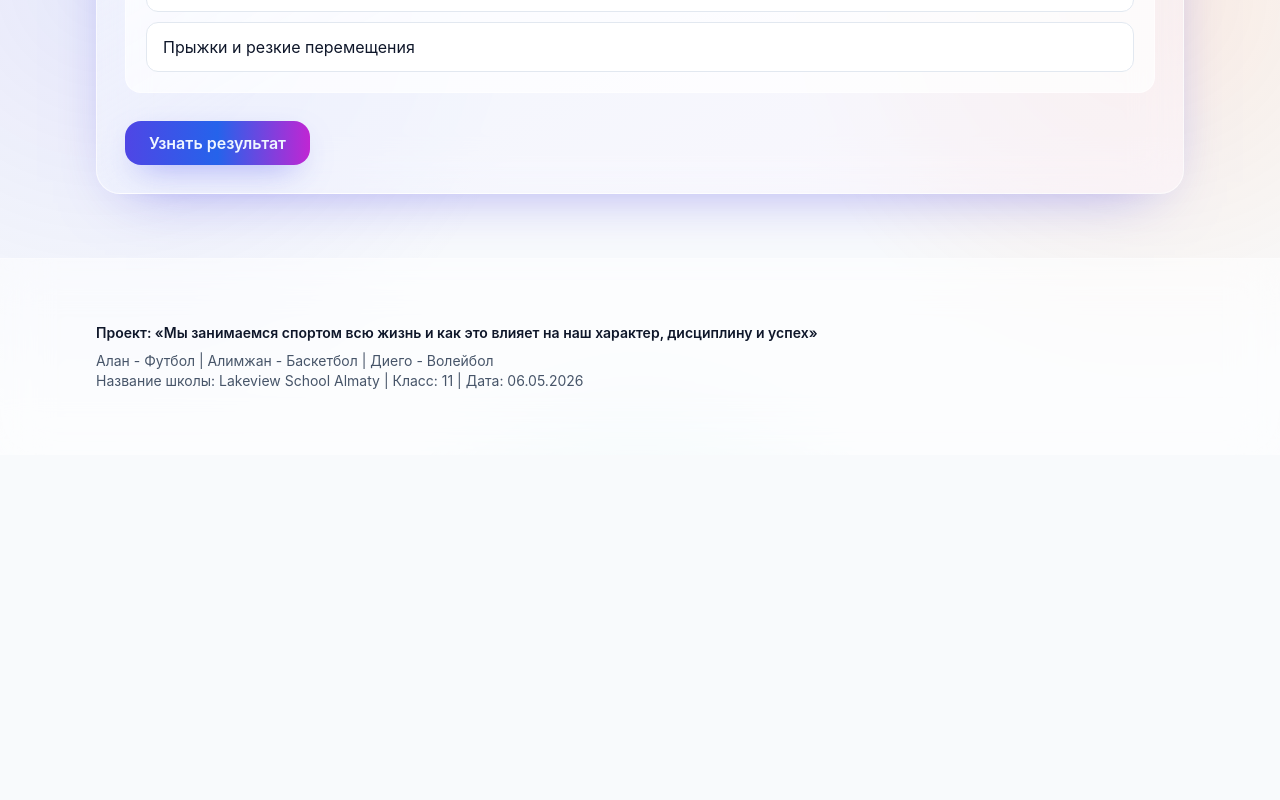
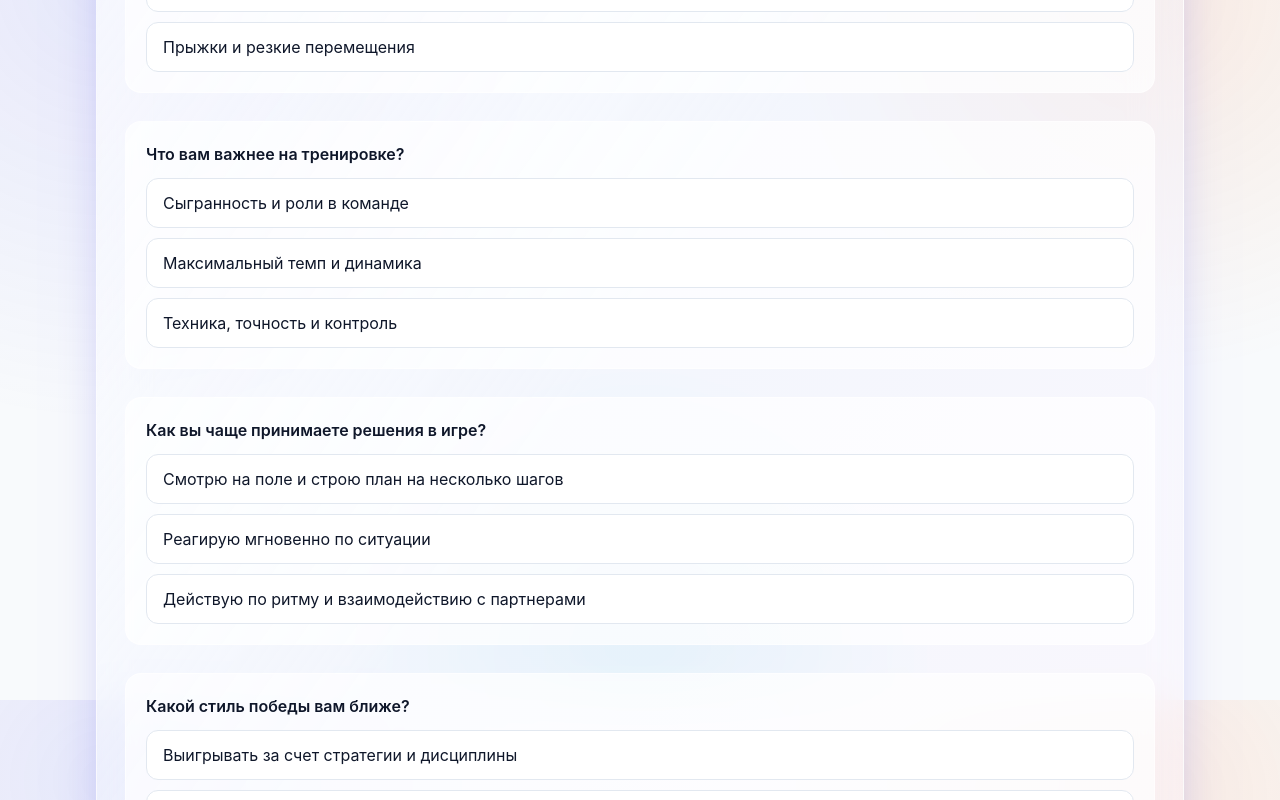
Before and after one commit to malberyz7/IT-STARS-hobby-website, a Next.js app: page /interactive in a window 1280 px wide. Shown: the part 900-1700 px from the top of the page. Before the commit the page ends 1355 px from the top, so only its background shows below. Built offline with nearby package versions, Linux system fonts and the light colour scheme.

Commit message:
Expand sport quiz to five questions
- Add three additional quiz questions and require answering all before scoring
- Update contact email on homepage

```diff
--- a/app/page.tsx
+++ b/app/page.tsx
@@ -280,7 +280,7 @@ export default function HomePage() {
           <h3 className="text-2xl font-bold text-slate-900 dark:text-slate-100">Готовы рассказать о своем спорте?</h3>
           <p className="mt-3 text-slate-600 dark:text-slate-300">Как спорт влияет на ваш характер, дисциплину и успех?</p>
           <div className="mt-5 space-y-2 text-slate-700 dark:text-slate-200">
-            <p>Почта: school.project@lakeview.edu.kz</p>
+            <p>Почта: sport_solutions2026@mail.ru</p>
             <p>Локация: Lakeview School Almaty</p>
             <p>Класс: 11</p>
           </div>
--- a/components/interactive-hub.tsx
+++ b/components/interactive-hub.tsx
@@ -17,6 +17,21 @@ const quizQuestions = [
     question: "Какой тип нагрузки вам ближе?",
     options: ["Выносливость и длинная игра", "Скорость и реакция", "Прыжки и резкие перемещения"],
     answer: "Скорость и реакция"
+  },
+  {
+    question: "Что вам важнее на тренировке?",
+    options: ["Сыгранность и роли в команде", "Максимальный темп и динамика", "Техника, точность и контроль"],
+    answer: "Сыгранность и роли в команде"
+  },
+  {
+    question: "Как вы чаще принимаете решения в игре?",
+    options: ["Смотрю на поле и строю план на несколько шагов", "Реагирую мгновенно по ситуации", "Действую по ритму и взаимодействию с партнерами"],
+    answer: "Смотрю на поле и строю план на несколько шагов"
+  },
+  {
+    question: "Какой стиль победы вам ближе?",
+    options: ["Выигрывать за счет стратегии и дисциплины", "Выигрывать за счет скорости и импровизации", "Выигрывать за счет точных связок и координации"],
+    answer: "Выигрывать за счет стратегии и дисциплины"
   }
 ];
 
@@ -37,6 +52,10 @@ export function InteractiveHub() {
   const [cinematicMode, setCinematicMode] = useState(true);
 
   const growthScore = useMemo(() => Math.round(hours * weeks * 1.8), [hours, weeks]);
+  const quizComplete = useMemo(
+    () => selected.filter(Boolean).length === quizQuestions.length,
+    [selected]
+  );
 
   const filteredItems = useMemo(() => {
     if (filter === "all") {
@@ -52,6 +71,10 @@ export function InteractiveHub() {
   };
 
   const calculateQuiz = () => {
+    if (!quizComplete) {
+      setQuizResult(null);
+      return;
+    }
     let score = 0;
     quizQuestions.forEach((q, i) => {
       if (selected[i] === q.answer) {
@@ -102,16 +125,21 @@ export function InteractiveHub() {
                     </div>
                   </motion.div>
                 ))}
-                <Button onClick={calculateQuiz} className="h-11 rounded-2xl px-6 text-base">
+                <Button onClick={calculateQuiz} className="h-11 rounded-2xl px-6 text-base" disabled={!quizComplete}>
                   Узнать результат
                 </Button>
+                {!quizComplete && (
+                  <p className="text-sm text-slate-600 dark:text-slate-300">
+                    Ответьте на все вопросы, чтобы увидеть результат.
+                  </p>
+                )}
                 {quizResult !== null && (
                   <p className="text-base font-semibold text-indigo-600 dark:text-indigo-300">
                     Результат: {quizResult}/{quizQuestions.length}.{" "}
-                    {quizResult === quizQuestions.length
+                    {quizResult >= 4
                       ? "Вам отлично подходит футбол: стратегическое мышление и командная дисциплина на высоте."
-                      : quizResult === 1
-                        ? "Вам близок баскетбол: скорость реакции и гибкость решений."
+                      : quizResult >= 2
+                        ? "Вам близок баскетбол: скорость реакции, динамика и гибкость решений."
                         : "Вам подходит волейбол: координация, командность и ритм движения."}
                   </p>
                 )}
```
